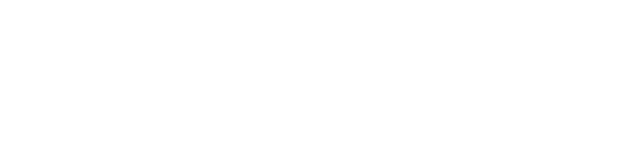
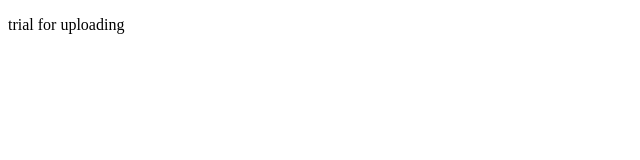
Before and after one commit to Tazhio/CGT141Project, a plain HTML site: page WWW/index.html in a window 1280 px wide. Shown: the whole page, without its empty margins (0-640 px from the left). Drawn offline with Linux system fonts and the light colour scheme.

Commit message:
-commit trial

```diff
--- a/WWW/index.html
+++ b/WWW/index.html
@@ -6,8 +6,11 @@
 </head>
 <body>
 
+
+
+
 <p>
-
+trial for uploading
 </p>
 </body>
 </html>
```
